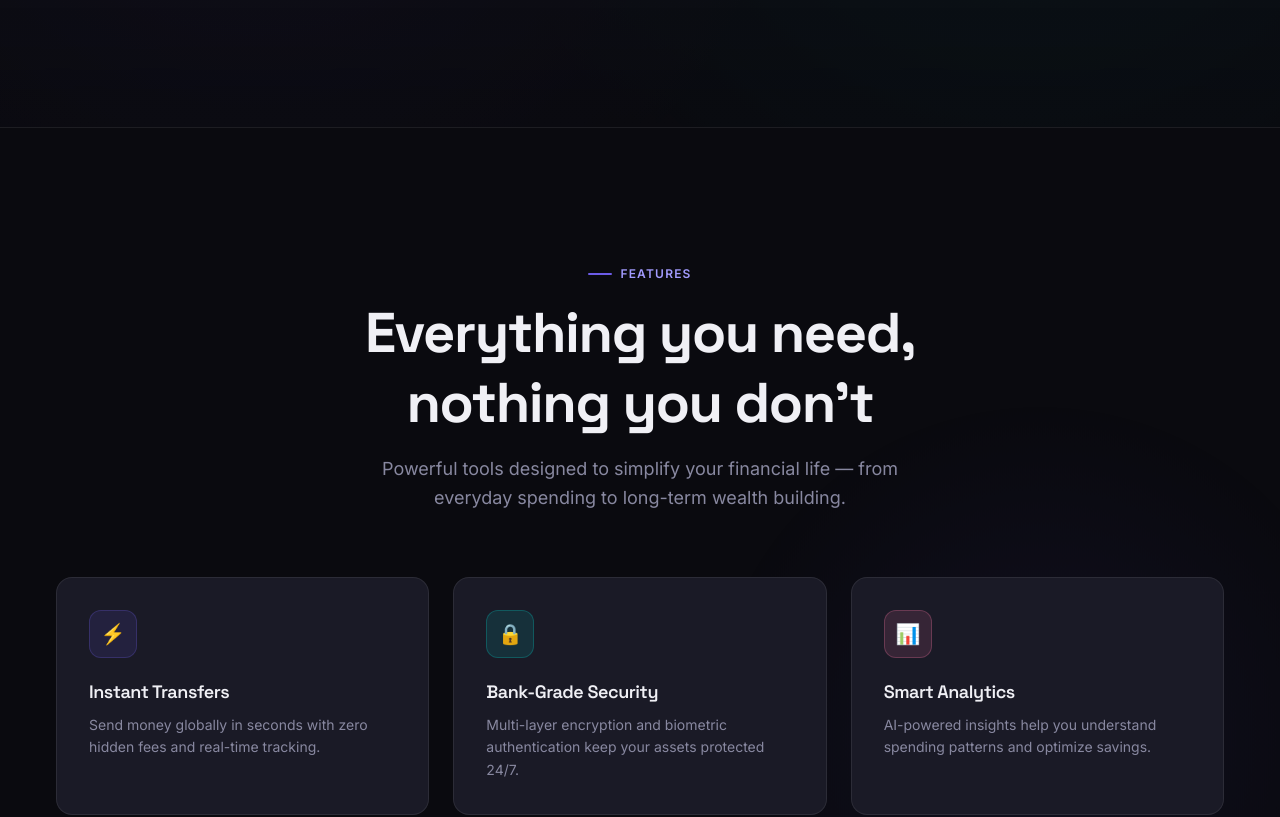
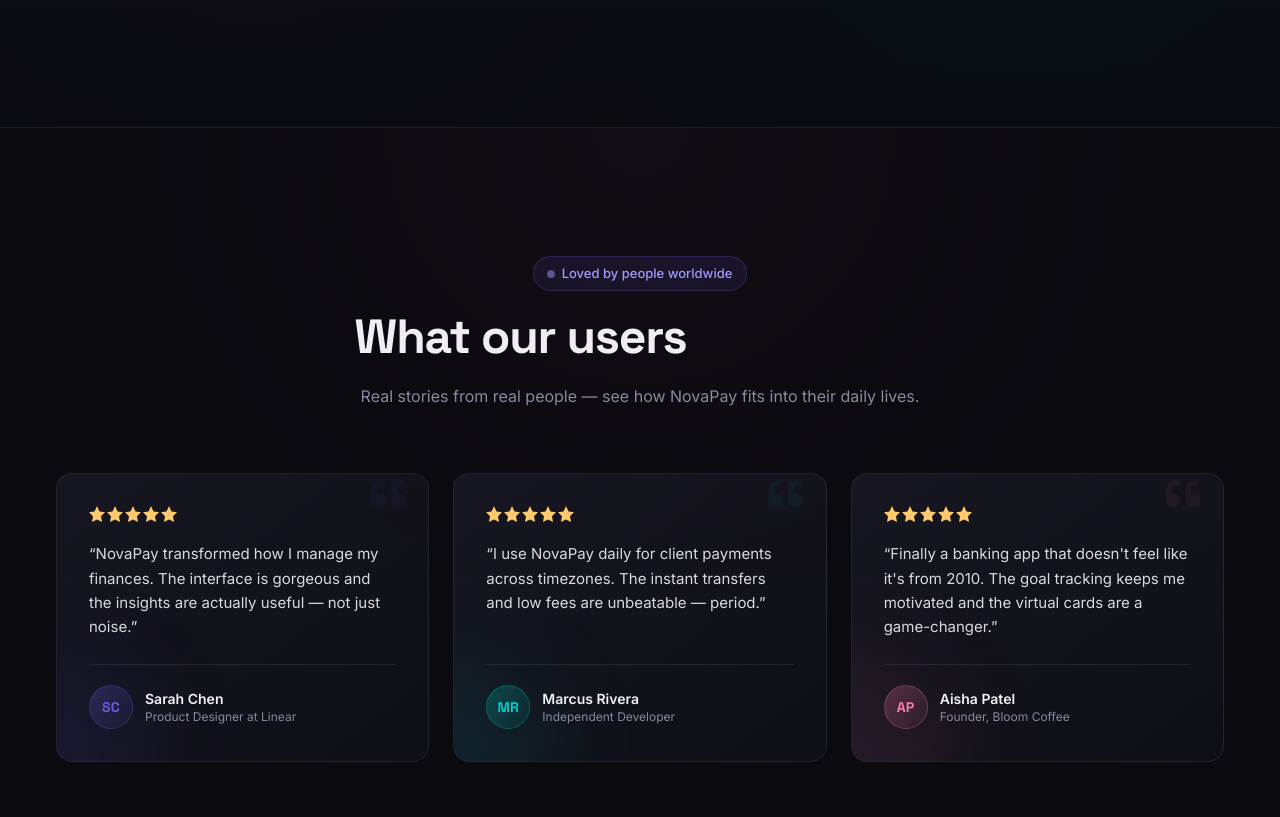
Before and after one commit to devDadvar013/technical-assignment, a Next.js app: page / in a window 1280 px wide. Shown: the part 1383-2200 px from the top of the page. Built offline with nearby package versions, Linux system fonts and the light colour scheme.

Commit message:
feat(page): integrate TestimonialsSection between Stats and Features

```diff
--- a/app/page.tsx
+++ b/app/page.tsx
@@ -2,6 +2,7 @@
 import Navbar from '@/components/Navbar';
 import HeroSection from '@/components/HeroSection';
 import StatsSection from '@/components/StatsSection';
+import TestimonialsSection from '@/components/TestimonialsSection';
 import FeaturesSection from '@/components/FeaturesSection';
 import JourneySection from '@/components/JourneySection';
 import CTASection from '@/components/CTASection';
@@ -15,6 +16,7 @@
       <main>
         <HeroSection />
         <StatsSection />
+        <TestimonialsSection />
         <FeaturesSection />
         <JourneySection />
         <CTASection />
```
